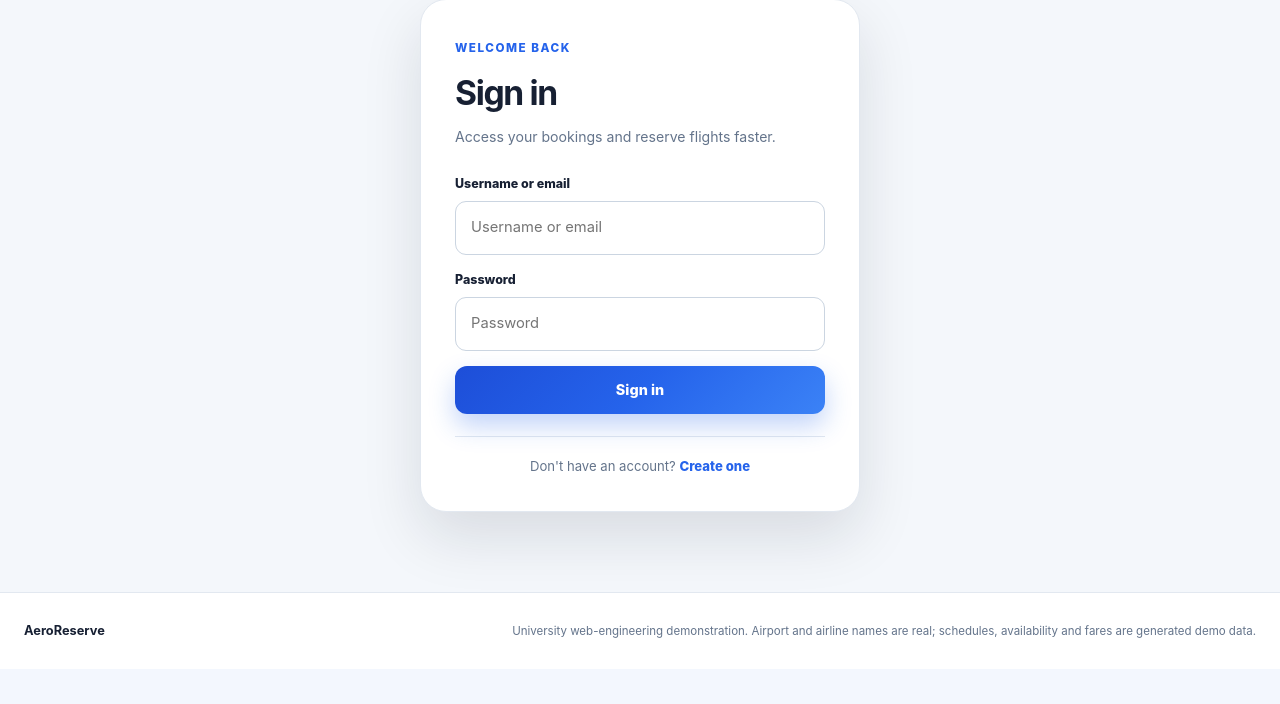
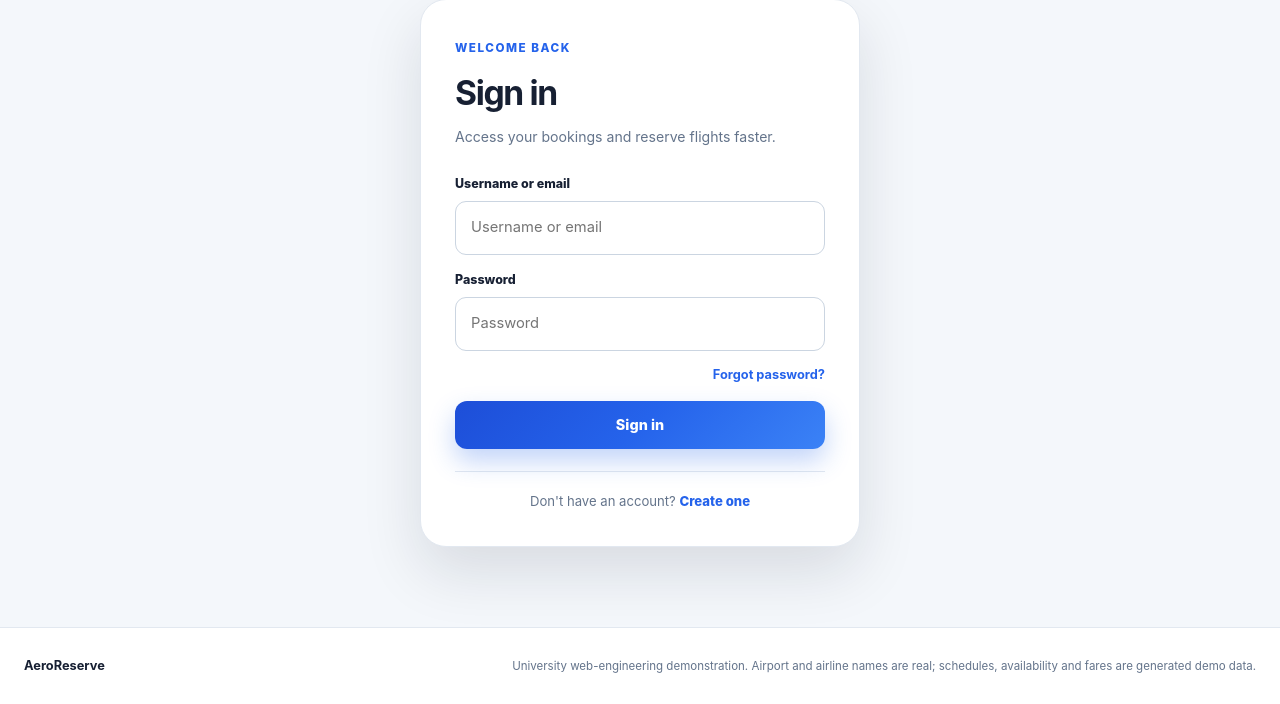
Before and after one commit to JoshuaTT10/airline-ticket-reservation-system, a Django app: page /login/ in a window 1280 px wide. Shown: the part 144-848 px from the top of the page. Before the commit the page ends 782 px from the top, so only its background shows below. Run offline with Django 5.2, Linux system fonts and the light colour scheme.

Commit message:
Link password recovery from sign in

```diff
--- a/reservations/static/reservations/css/style.css
+++ b/reservations/static/reservations/css/style.css
@@ -2620,3 +2620,20 @@ select.form-control {
             1fr;
     }
 }
+
+.auth-secondary-action {
+    margin-top: -5px;
+
+    text-align: right;
+}
+
+.auth-secondary-action a {
+    color: var(--primary);
+
+    font-size: 0.8rem;
+    font-weight: 700;
+}
+
+.auth-secondary-action a:hover {
+    text-decoration: underline;
+}
--- a/reservations/templates/reservations/login.html
+++ b/reservations/templates/reservations/login.html
@@ -73,6 +73,12 @@
                     {% endfor %}
                 </div>
 
+                <div class="auth-secondary-action">
+                    <a href="{% url 'reservations:password_reset' %}">
+                        Forgot password?
+                    </a>
+                </div>
+
                 <button
                         type="submit"
                         class="button button-primary button-full"
```
